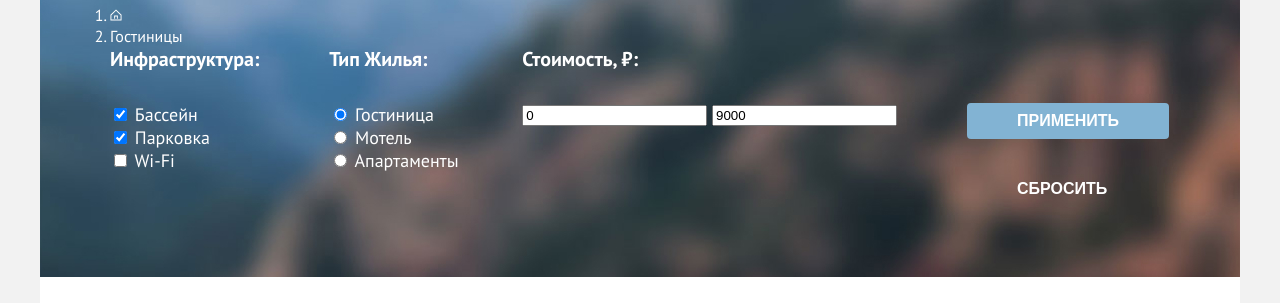
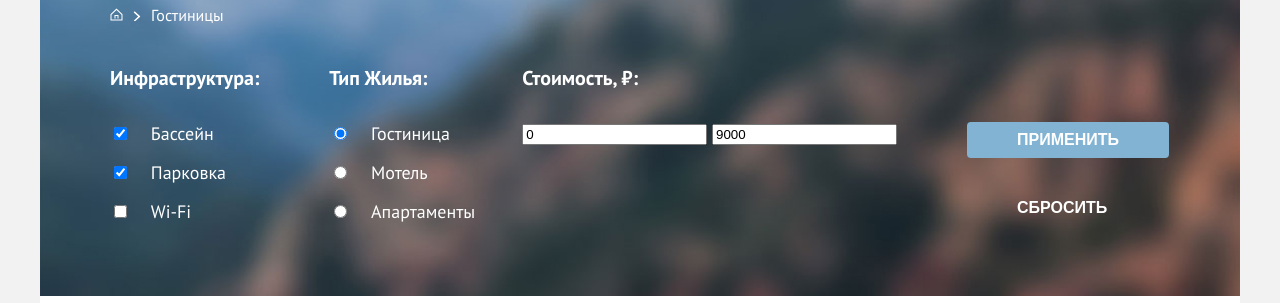
Before and after one commit to htmlacademy-htmlcss/2408769-sedona-38, a plain HTML site: page catalog.html in a window 1280 px wide. Shown: the part 180-483 px from the top of the page. Drawn offline with Linux system fonts and the light colour scheme.

Commit message:
Добавляет стилизацию фильтрам и хлебным крошкам на странице с каталогом

```diff
--- a/catalog.html
+++ b/catalog.html
@@ -47,9 +47,8 @@
         <h1 class="filters-header-title">Гостиницы Седоны</h1>
         <ol class="breadcrumbs">
           <li class="breadcrumbs-item">
-            <a class="breadcrumbs-link" href="index.html">
+            <a class="breadcrumbs-link home-icon" href="index.html" title="Переход на главную страницу">
               <span class="visually-hidden">Главная</span>
-              <img class="breadcrumbs-main-icon" alt="Переход на главную страницу" src="images/catalog/home-breadcrumbs.svg" width="12" height="12"  />
             </a>
           </li>
           <li class="breadcrumbs-item">
@@ -66,19 +65,19 @@
               <li class="infrastrucure-item">
                 <label class="control">
                   <input class="control-input" type="checkbox" name="swimming-pool" checked>
-                  <span>Бассейн</span>
+                  <span class="control-inscription">Бассейн</span>
                 </label>
               </li>
               <li class="infrastrucure-item">
                 <label class="control">
                   <input class="control-input" type="checkbox" name="parking" checked>
-                  <span>Парковка</span>
+                  <span class="control-inscription">Парковка</span>
                 </label>
               </li>
               <li class="infrastrucure-item">
                 <label class="control">
                   <input class="control-input" type="checkbox" name="wi-fi">
-                  <span>Wi-Fi</span>
+                  <span class="control-inscription">Wi-Fi</span>
                 </label>
               </li>
             </ul>
@@ -89,19 +88,19 @@
               <li class="hometypes-item">
                 <label class="control">
                   <input class="control-input" type="radio" name="housing-type" value="hotel" checked>
-                  <span>Гостиница</span>
+                  <span class="control-inscription">Гостиница</span>
                 </label>
               </li>
               <li class="hometypes-item">
                 <label class="control">
                   <input class="control-input" type="radio" name="housing-type" value="motel">
-                  <span>Мотель</span>
+                  <span class="control-inscription">Мотель</span>
                 </label>
               </li>
               <li class="hometypes-item">
                 <label class="control">
                   <input class="control-input" type="radio" name="housing-type" value="apartments">
-                  <span>Апартаменты</span>
+                  <span class="control-inscription">Апартаменты</span>
                 </label>
               </li>
             </ul>
--- a/styles/styles.css
+++ b/styles/styles.css
@@ -478,17 +478,51 @@ body {
 }
 
 .breadcrumbs {
+  display: flex;
+  list-style: none;
   margin: 0;
   padding: 0;
+  margin-bottom: 40px;
+}
+
+.home-icon {
+  display: block;
+  width: 13px;
+  height: 15px;
+  background-image: url("../images/catalog/home-breadcrumbs.svg");
+  background-repeat: no-repeat;
+}
+
+.breadcrumbs li::after {
+  content: ' ';
+  display: flex;
+  background-image: url("../images/catalog/arrow.svg");
+  background-repeat: no-repeat;
+  width: 8px;
+  height: 10px;
+  margin: 0 10px;
+  align-items: center;
+}
+
+.breadcrumbs li:last-child::after {
+  display: none;
 }
 
 .breadcrumbs-item {
+  display: flex;
+  justify-content: center;
+  align-items: center;
+  align-self: center;
   font-size: 16px;
   color: white;
 }
 
 .catalog-filter {
   display: flex;
+}
+
+.control-inscription {
+  margin-left: 16px;
 }
 
 .left-filter {
@@ -510,6 +544,17 @@ body {
   margin: 0;
   padding: 0;
 }
+
+.infrastrucure-item,
+.hometypes-item {
+  margin-bottom: 16px;
+}
+
+.infrastrucure-item:last-child,
+.hometypes-item:last-child {
+  margin-bottom: 0;
+}
+
 
 .infrastrucure-title,
 .hometypes-title,
```
